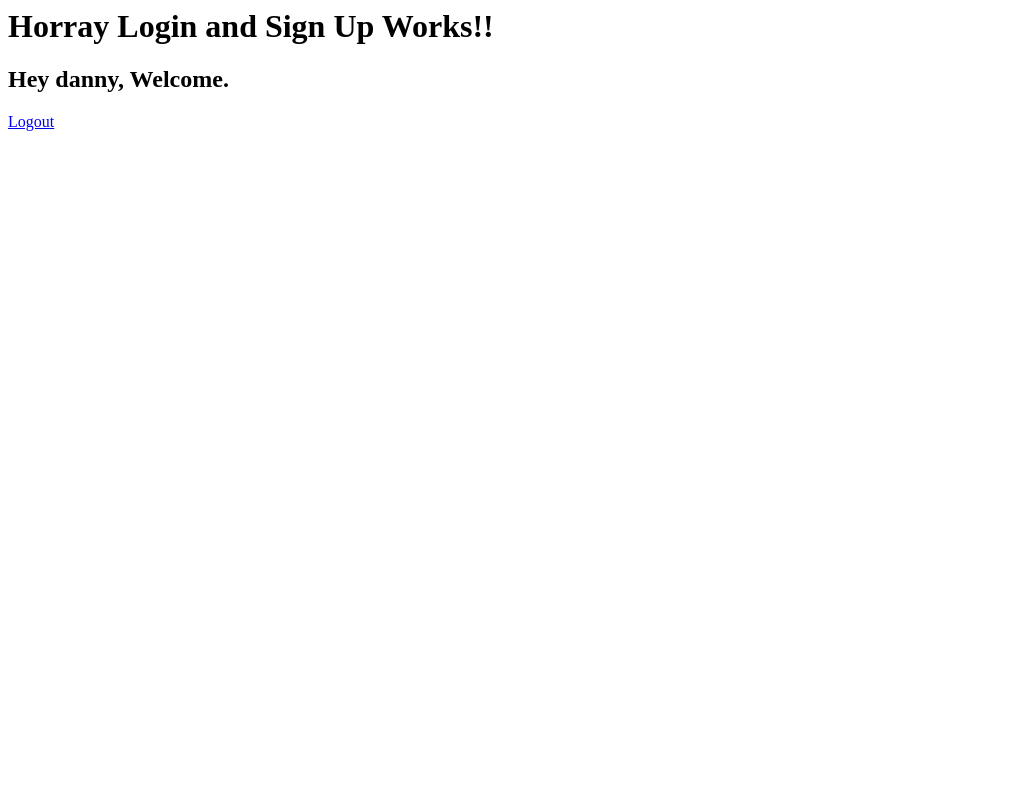
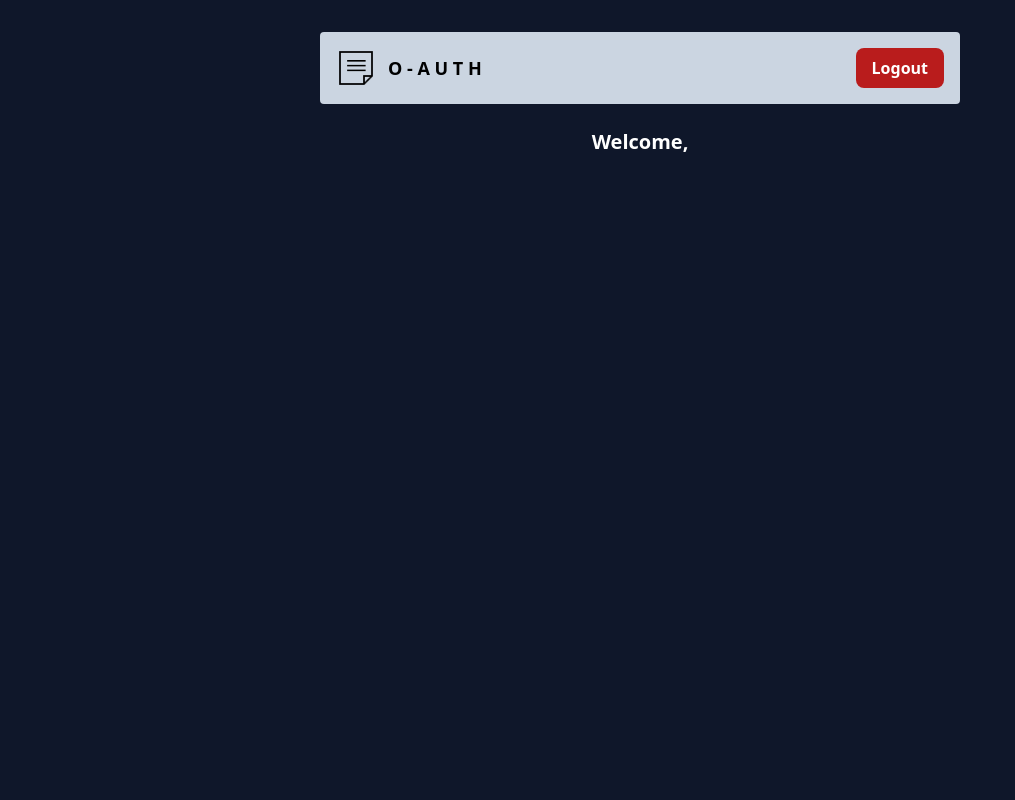
Before and after one commit to danieltsega/Django-Playground, a Django app: page / in a window 1280 px wide. Shown: the whole page, without its empty margins (0-1015 px from the left). Run offline with Django 3.2, Linux system fonts and the light colour scheme; a user stored in the database is signed in; some libraries are stand-ins or nearby versions.

Commit message:
[Fix]: Fixed the styling of the homepage

```diff
--- a/Authentication/templates/index.html
+++ b/Authentication/templates/index.html
@@ -1,3 +1,7 @@
-<h1>Horray Login and Sign Up Works!!</h1>
-<h2>Hey {{user.username}}, Welcome.</h2>
-<a href="{% url 'logout' %}">Logout</a>
+{% extends 'base.html' %}
+{% load static %}
+{% block content %}
+    <div class="w-full flex flex-wrap justify-center">
+        <span class="font-bold text-xl text-white">Welcome, {{user.first_name}} {{user.last_name}}</span>
+    </div>
+{% endblock %}
```
